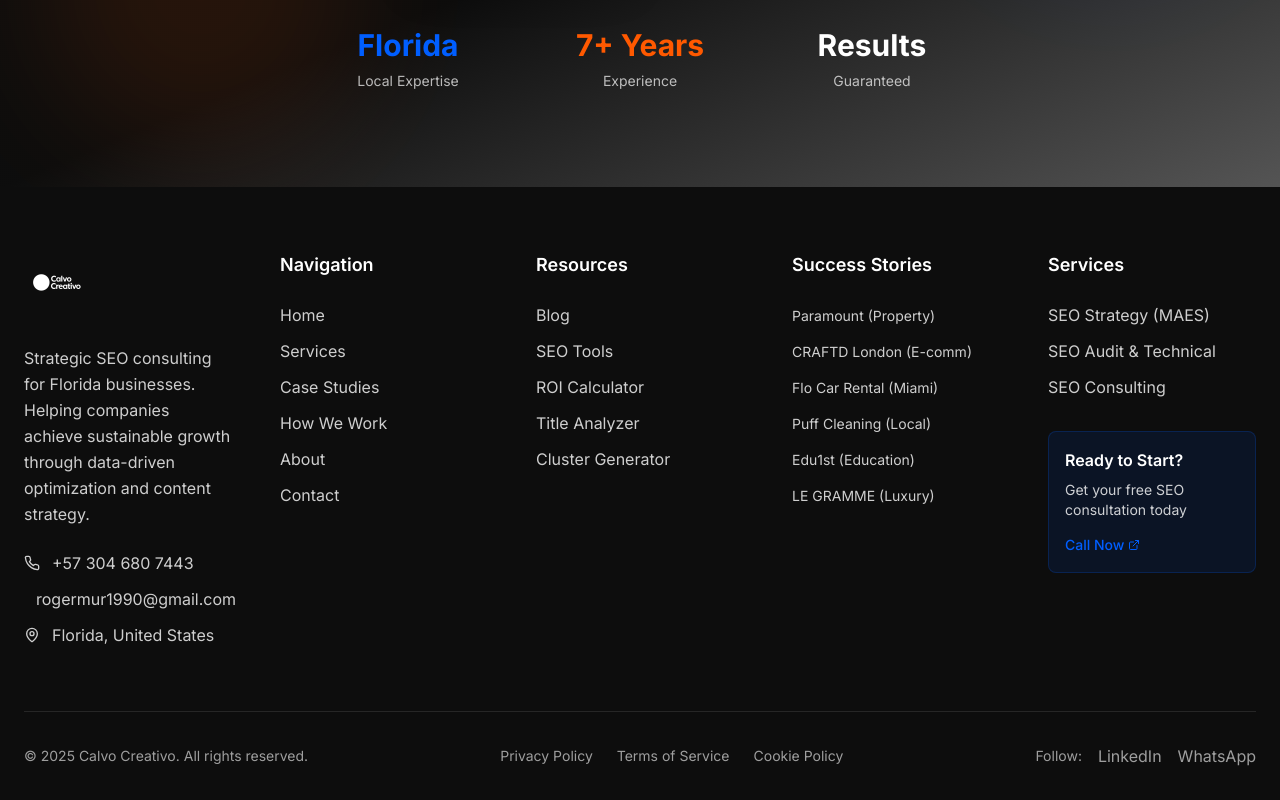
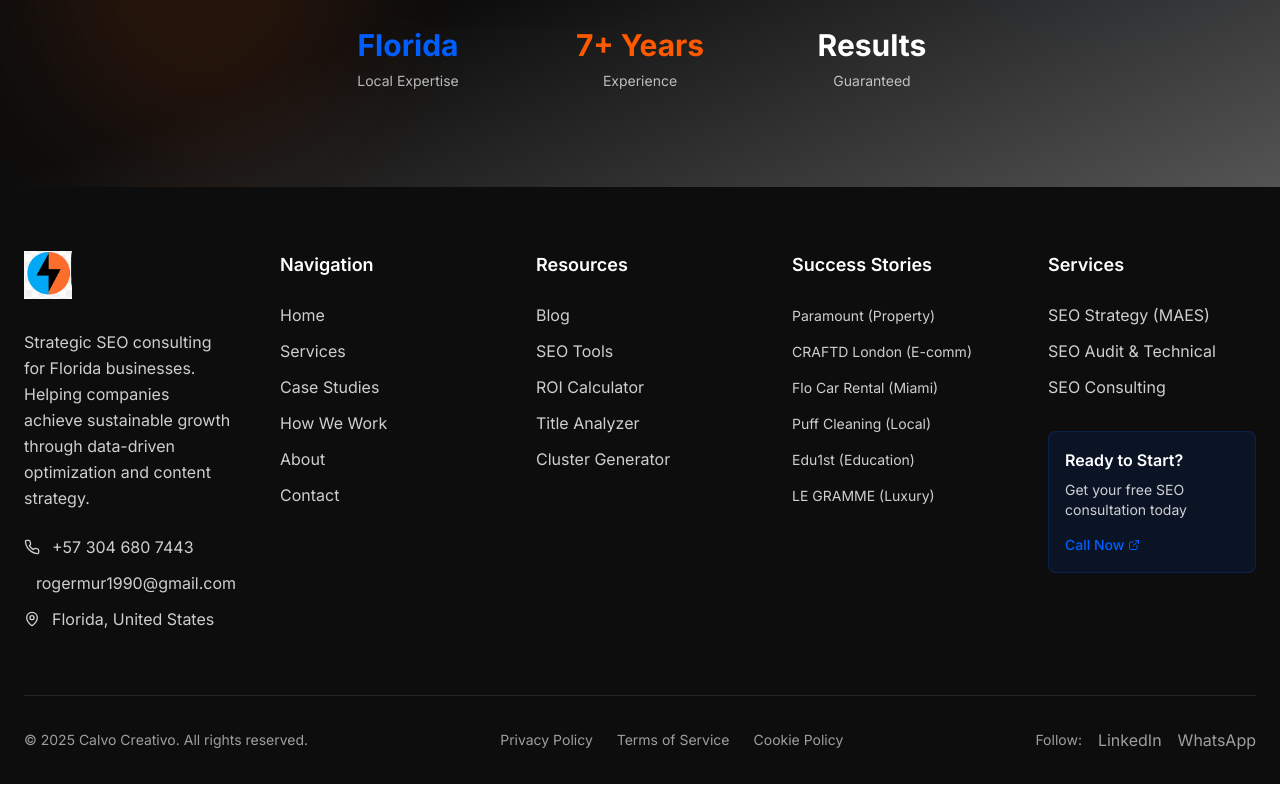
Before and after one commit to germur/florida-seo-quest, a React (Vite) app: page / in a window 1280 px wide. Shown: the part 5007-5807 px from the top of the page. Built offline with nearby package versions, Linux system fonts and the light colour scheme.

Commit message:
Fix footer logo

```diff
--- a/src/components/Footer.tsx
+++ b/src/components/Footer.tsx
@@ -1,6 +1,5 @@
 import { Link } from "react-router-dom";
 import { Mail, Phone, MapPin, ExternalLink } from "lucide-react";
-import calvoCreativoLogo from "@/assets/calvo-creativo-logo.svg";
 
 const Footer = () => {
   const currentYear = new Date().getFullYear();
@@ -47,9 +46,9 @@ const Footer = () => {
             <div className="lg:col-span-1">
               <Link to="/" className="inline-block mb-6">
                 <img
-                  src={calvoCreativoLogo}
+                  src="/favicon.svg"
                   alt="Calvo Creativo"
-                  className="h-16 w-auto filter brightness-0 invert"
+                  className="h-12 w-auto"
                 />
               </Link>
               <p className="text-primary-foreground/80 mb-6 leading-relaxed">
```
